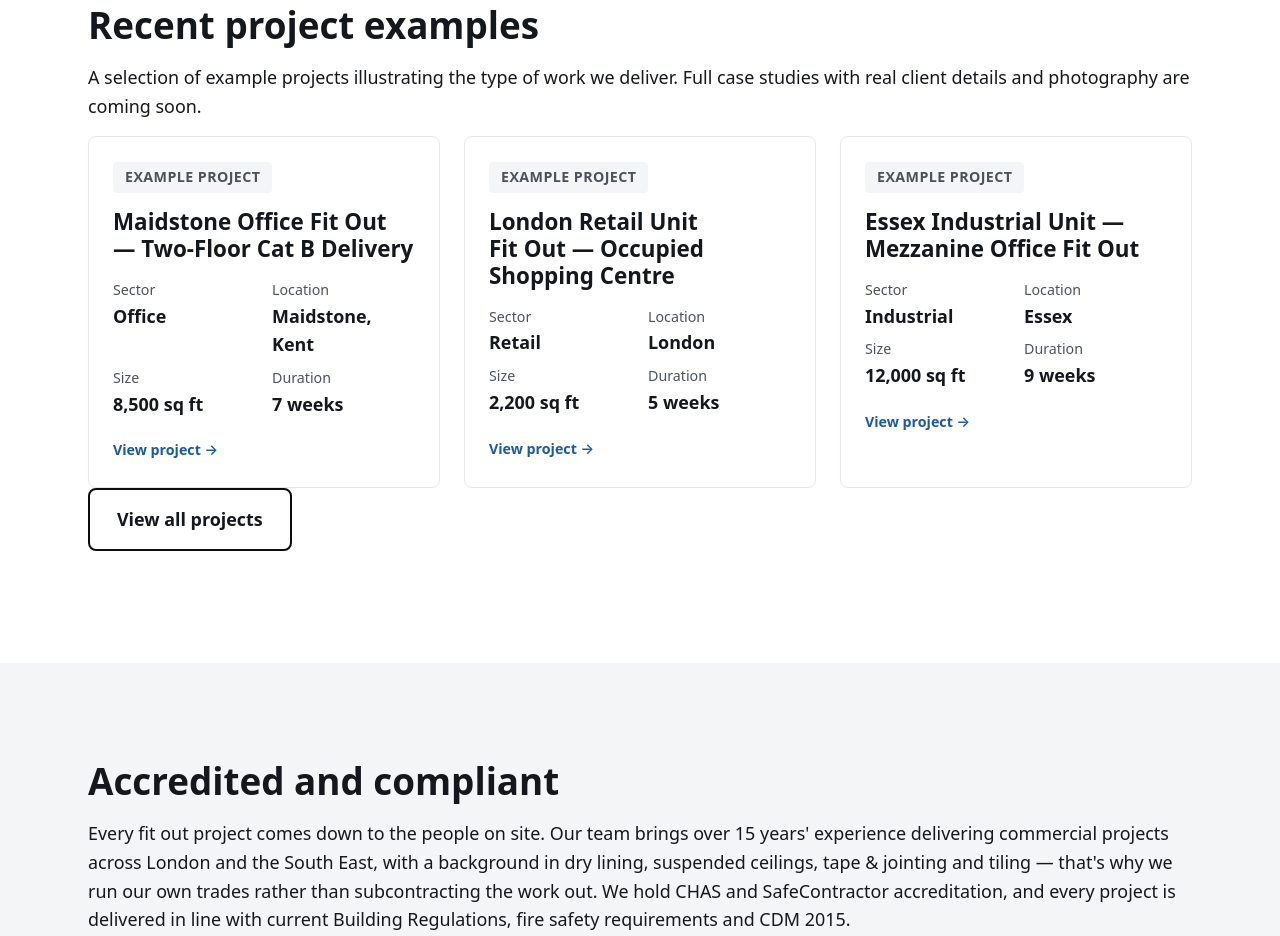
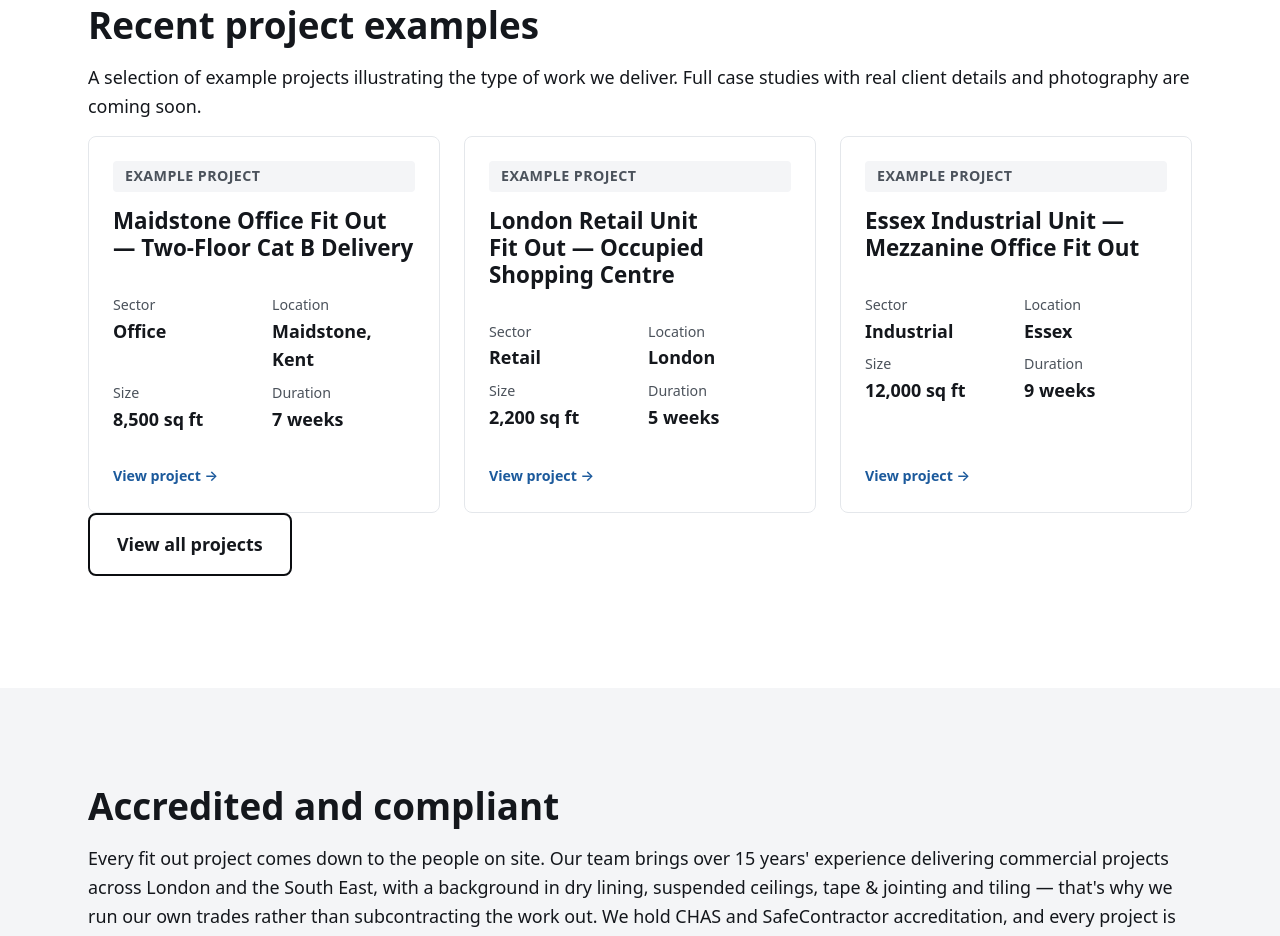
Before and after one commit to allexander22/Commercial-Fit-Out, an Astro site: page / in a window 1280 px wide. Shown: the part 3307-4243 px from the top of the page. Built offline with nearby package versions, Linux system fonts and the light colour scheme; Astro itself is replaced by a stand-in of ours.

Commit message:
Align "View project" links across case study cards
Same issue as the earlier ServiceCard fix: .case-card was display:block,
so a card whose title wrapped to three lines (the London Retail Unit
example) pushed its "View project" link lower than cards with a
two-line title. Makes it a flex column with the link pinned to the
bottom via margin-top: auto. Verified with a screenshot.

Co-Authored-By: Claude Fable 5 <noreply@anthropic.com>

```diff
--- a/src/components/CaseStudyCard.astro
+++ b/src/components/CaseStudyCard.astro
@@ -26,7 +26,8 @@ const { href, title, sector, location, sqFt, durationWeeks, placeholder = true }
   .case-card {
     text-decoration: none;
     color: inherit;
-    display: block;
+    display: flex;
+    flex-direction: column;
     position: relative;
   }
   .case-card-flag {
@@ -61,5 +62,7 @@ const { href, title, sector, location, sqFt, durationWeeks, placeholder = true }
     font-weight: 600;
     color: var(--link-on-light);
     font-size: var(--step--1);
+    margin-top: auto;
+    padding-top: var(--space-sm);
   }
 </style>
```
